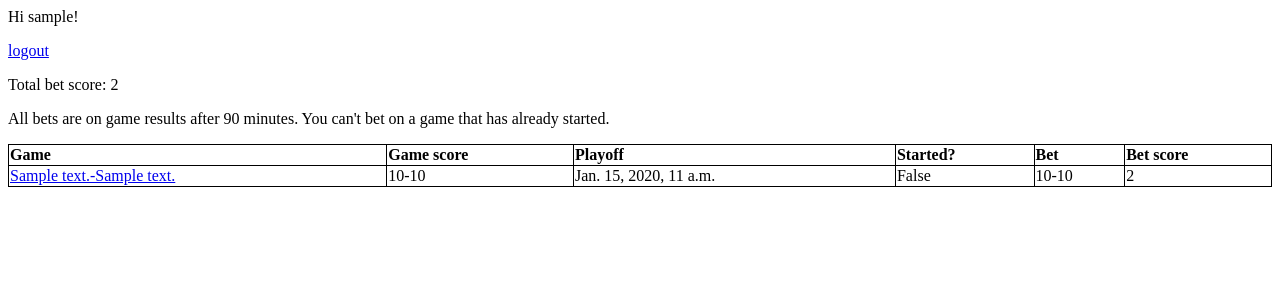
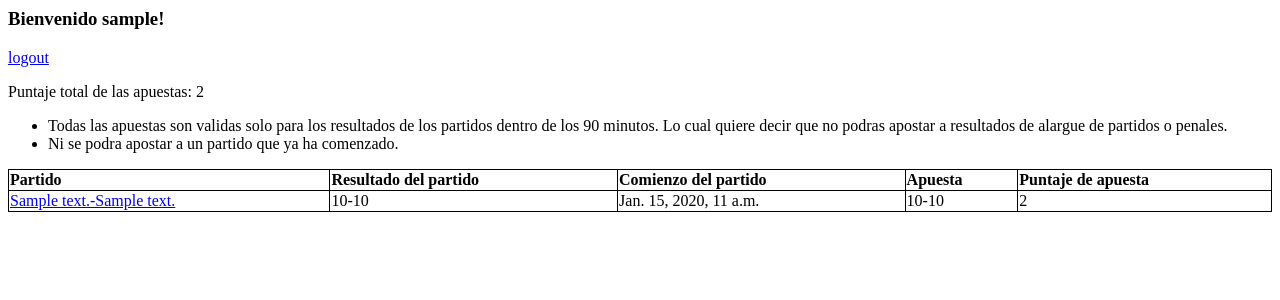
Before and after one commit to Kanito22/fifa18, a Django app: page /polls/ in a window 1280 px wide. Shown: the top 300 px of the page. Run offline with Django 3.2, Linux system fonts and the light colour scheme; a user stored in the database is signed in; tables that the repository leaves empty hold one stand-in row (values such as "Sample post").

Commit message:
translate to spanish

```diff
--- a/polls/templates/polls/detail.html
+++ b/polls/templates/polls/detail.html
@@ -6,7 +6,7 @@
 
     <form action="{% url 'polls:vote' question.id %}" method="post">
     {% csrf_token %}
-    <table style="width:50%">
+    <table style="width:30%">
     {% if all_entries %}
         {% for choice in all_entries %}
         <tr>
@@ -30,7 +30,7 @@
     {% endif %}
     </table>
 
-    <p><input type="submit" value="Vote" /></p>
+    <p><input type="submit" value="Apuestá" /></p>
     </form>
 
 {% else %}
--- a/polls/templates/polls/index.html
+++ b/polls/templates/polls/index.html
@@ -3,26 +3,29 @@
 <link rel="stylesheet" type="text/css" href="{% static 'polls/style.css' %}" />
 
 {% if user.is_authenticated %}
-    Hi {{ user.username }}!
+    <h3>Bienvenido {{ user.username }}!</h3>
+
     <p><a href="{% url 'logout' %}">logout</a></p>
-    <p>Total bet score: {{ number }}</p>
 
-    <p>All bets are on game results after 90 minutes. You can't bet on a game that has already started.</p>
+    <p>Puntaje total de las apuestas: {{ number }}</p>
+
+    <ul>
+        <li>Todas las apuestas son validas solo para los resultados de los partidos dentro de los 90 minutos. Lo cual quiere decir que no podras apostar a resultados de alargue de partidos o penales.</li>
+        <li>Ni se podra apostar a un partido que ya ha comenzado.</li>
+    </ul>
 
     {% if latest_question_list %}
         <table style="width:100%">
-            <th>Game</th>
-            <th>Game score</th>
-            <th>Playoff</th>
-            <th>Started?</th>
-            <th>Bet</th>
-            <th>Bet score</th>
+            <th>Partido</th>
+            <th>Resultado del partido</th>
+            <th>Comienzo del partido</th>
+            <th>Apuesta</th>
+            <th>Puntaje de apuesta</th>
         {% for question in latest_question_list %}
             <tr>
             <td><a href="{% url 'polls:detail' question.id %}">{{ question.team1 }}-{{ question.team2 }}</a></td>
             <td>{{ question.score1 }}-{{ question.score2 }}</td>
             <td>{{ question.pub_date }}</td>
-            <td>{{ question.has_started }}</td>
             {% for choice in question.choice_set.all %}
                 {% if user.id == choice.user_id %}
                     <td>{{ choice.score1 }}-{{ choice.score2 }}</td>
```
